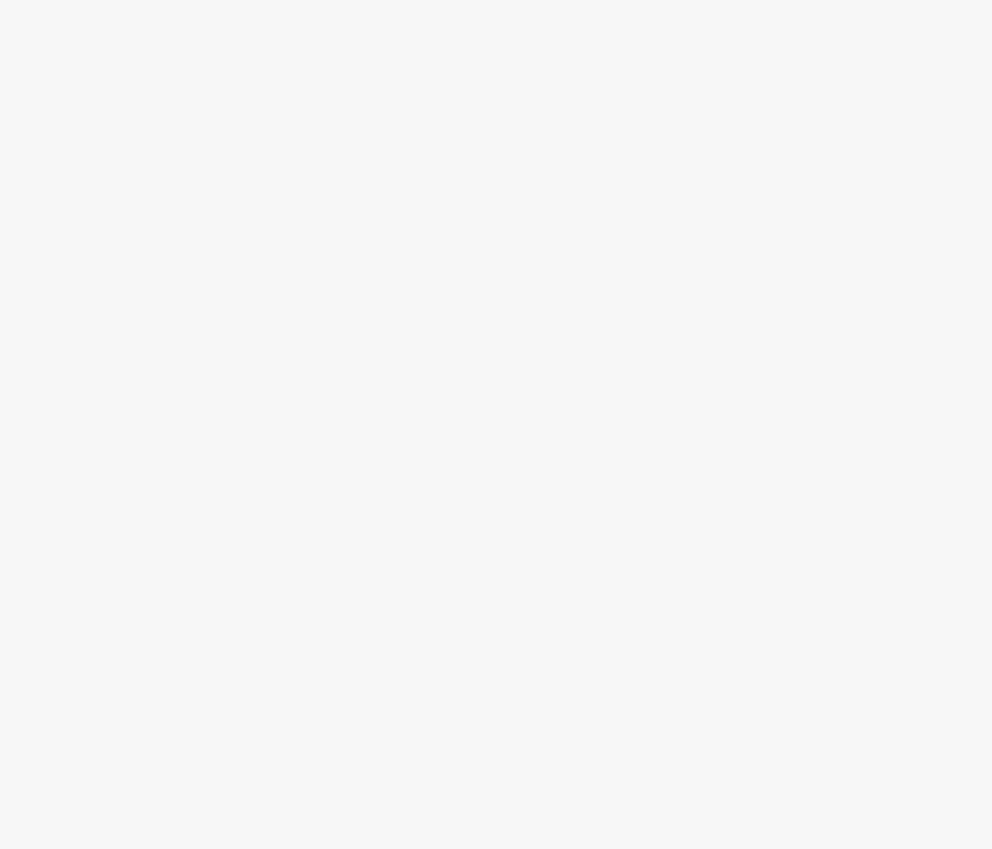
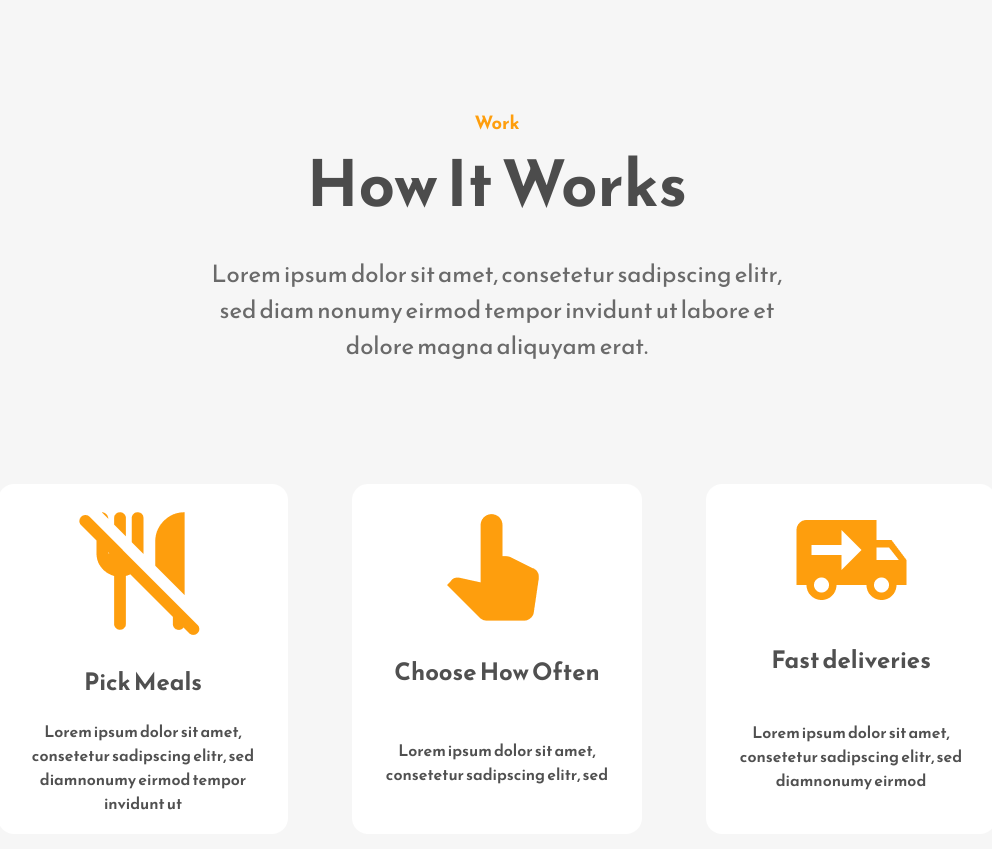
Before and after one commit to afratetlay/react-restaurant-project, a React (Create React App) app: page / in a window 1280 px wide. Shown: the part 2204-3053 px from the top of the page, without its empty margins (143-1135 px from the left). Before the commit the page ends 2226 px from the top, so only its background shows below. Built offline with nearby package versions, Linux system fonts and the light colour scheme.

Commit message:
working on the work section of the landing page

```diff
--- a/src/App.js
+++ b/src/App.js
@@ -1,12 +1,14 @@
 import "./App.css";
 import Home from "./Components/Home";
 import About from "./Components/About";
+import Work from "./Components/Work";
 
 function App() {
   return (
     <div className="App">
       <Home />
       <About />
+      <Work />
     </div>
   );
 }
--- /dev/null
+++ b/src/Components/Work.js
@@ -0,0 +1,49 @@
+import React from "react";
+import PickMeals from "../Assets/pick-meals-image.png";
+import ChooseMeals from "../Assets/choose-image.png";
+import DeliveryMeals from "../Assets/delivery-image.png";
+
+const Work = () => {
+  const workInfoData = [
+    {
+      image: PickMeals,
+      title: "Pick Meals",
+      text: "Lorem ipsum dolor sit amet, consetetur sadipscing elitr, sed diamnonumy eirmod tempor invidunt ut",
+    },
+    {
+      image: ChooseMeals,
+      title: "Choose How Often",
+      text: "Lorem ipsum dolor sit amet, consetetur sadipscing elitr, sed",
+    },
+    {
+      image: DeliveryMeals,
+      title: "Fast deliveries",
+      text: "Lorem ipsum dolor sit amet, consetetur sadipscing elitr, sed diamnonumy eirmod",
+    },
+  ];
+  return (
+    <div className="work-section-wrapper">
+      <div className="work-section-top">
+        <p className="primary-subheading">Work</p>
+        <h1 className="primary-heading">How It Works</h1>
+        <p className="primary-text">
+          Lorem ipsum dolor sit amet, consetetur sadipscing elitr, sed diam
+          nonumy eirmod tempor invidunt ut labore et dolore magna aliquyam erat.
+        </p>
+      </div>
+      <div className="work-section-bottom">
+        {workInfoData.map((data) => (
+          <div className="work-section-info">
+            <div className="info-boxes-img-container">
+              <img src={data.image} alt="" />
+            </div>
+            <h2>{data.title}</h2>
+            <p>{data.text}</p>
+          </div>
+        ))}
+      </div>
+    </div>
+  );
+};
+
+export default Work;
```
